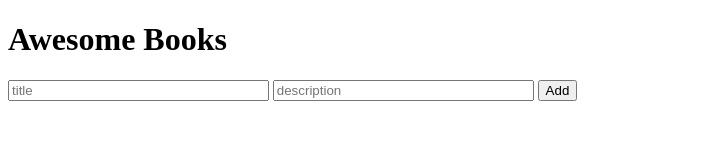
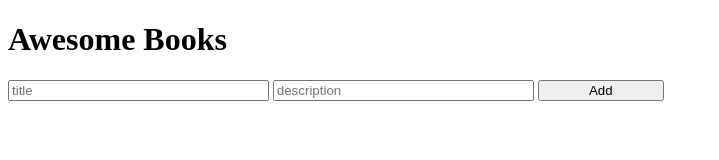
Before and after one commit to paulshaun-kdtk/Awesome_Books, a website: page index.html in a window 1280 px wide. Shown: the whole page, without its empty margins (0-719 px from the left). Drawn offline with Linux system fonts and the light colour scheme.

Commit message:
Change CSS file

```diff
--- a/style.css
+++ b/style.css
@@ -8,7 +8,7 @@
 }
 
 .addBook > form >button {
-  /* @wacoo to add a width of 10% and delete comment*/
+  width: 10%;
 }
 
 .hr {
```
